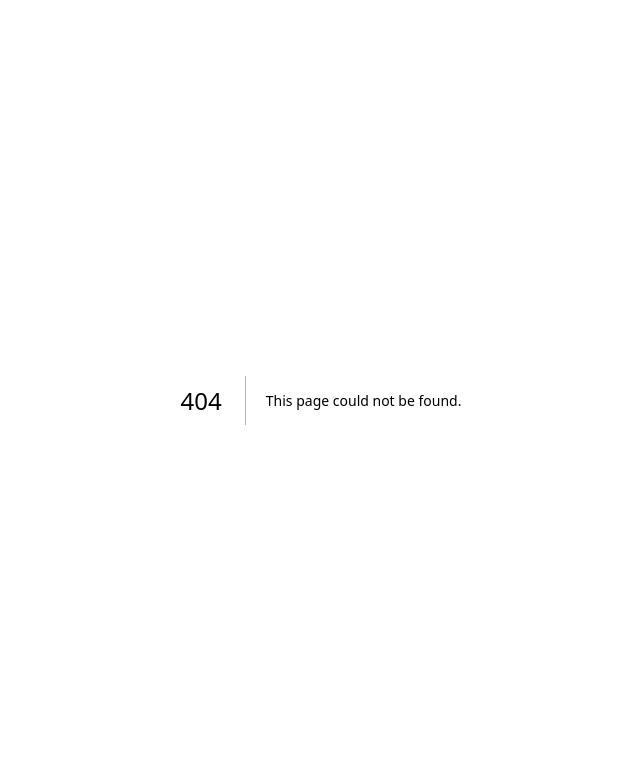
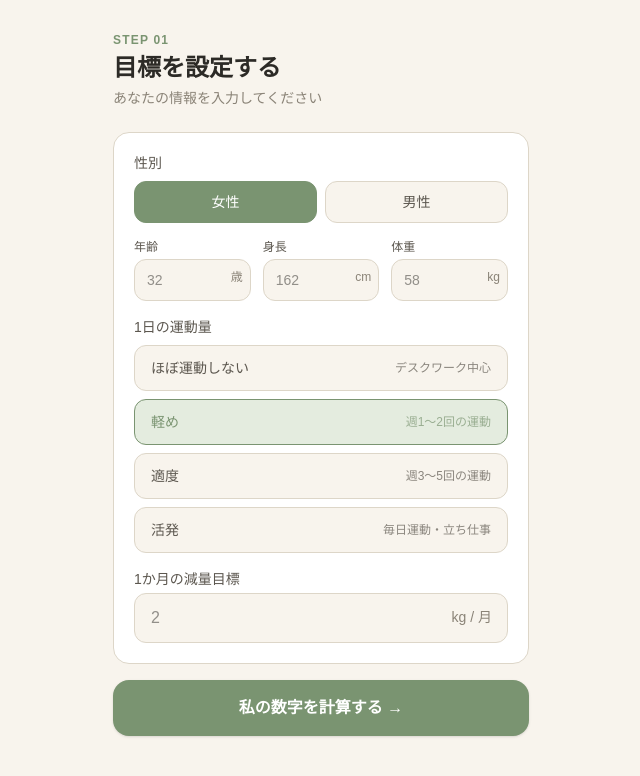
Before and after one commit to yuuyaaoo3-beep/meal-journal, a Next.js app: page /goal in a window 1280 px wide. Before the commit this address had no page. Shown: the top 776 px of the page, without its empty margins (319-959 px from the left). Built offline with nearby package versions, Linux system fonts and the light colour scheme.

Commit message:
目標管理画面を追加

```diff
--- /dev/null
+++ b/app/goal/page.tsx
@@ -0,0 +1,160 @@
+'use client'
+import { useState } from 'react'
+
+export default function Goal() {
+  const [age, setAge] = useState('')
+  const [height, setHeight] = useState('')
+  const [weight, setWeight] = useState('')
+  const [gender, setGender] = useState('female')
+  const [activity, setActivity] = useState('1.375')
+  const [goalWeight, setGoalWeight] = useState('')
+  const [result, setResult] = useState(null)
+
+  const activityOptions = [
+    { value: '1.2', label: 'ほぼ運動しない', sub: 'デスクワーク中心' },
+    { value: '1.375', label: '軽め', sub: '週1〜2回の運動' },
+    { value: '1.55', label: '適度', sub: '週3〜5回の運動' },
+    { value: '1.725', label: '活発', sub: '毎日運動・立ち仕事' },
+  ]
+
+  const calculate = () => {
+    const a = parseFloat(age)
+    const h = parseFloat(height)
+    const w = parseFloat(weight)
+    const g = parseFloat(goalWeight)
+    const mult = parseFloat(activity)
+    if (!a || !h || !w || !g) {
+      alert('すべての項目を入力してください')
+      return
+    }
+    const bmr = gender === 'female'
+      ? 447.6 + 9.2 * w + 3.1 * h - 4.3 * a
+      : 88.4 + 13.4 * w + 4.8 * h - 5.7 * a
+    const tdee = Math.round(bmr * mult)
+    const deficit = Math.round((g * 7200) / 30)
+    const targetCal = Math.max(1200, tdee - deficit)
+    const protein = Math.round((targetCal * 0.25) / 4)
+    const fat = Math.round((targetCal * 0.25) / 9)
+    const carbs = Math.round((targetCal * 0.50) / 4)
+    setResult({ bmr: Math.round(bmr), tdee, targetCal, protein, fat, carbs })
+  }
+
+  return (
+    <div className="min-h-screen bg-[#F8F4ED] pb-24">
+      <div className="max-w-md mx-auto px-4 pt-8">
+        <div className="mb-6">
+          <p className="text-xs font-semibold tracking-widest text-[#7A9471] uppercase mb-1">Step 01</p>
+          <h1 className="text-2xl font-bold text-[#2C2A26]">目標を設定する</h1>
+          <p className="text-sm text-[#8A8377] mt-1">あなたの情報を入力してください</p>
+        </div>
+        <div className="bg-white rounded-2xl p-5 border border-[#DDD6C8] mb-4">
+          <div className="mb-4">
+            <label className="block text-sm text-[#5C574F] mb-2">性別</label>
+            <div className="grid grid-cols-2 gap-2">
+              {['female', 'male'].map((g) => (
+                <button
+                  key={g}
+                  onClick={() => setGender(g)}
+                  className={`py-2.5 rounded-xl text-sm font-medium border transition-all ${
+                    gender === g
+                      ? 'bg-[#7A9471] text-white border-[#7A9471]'
+                      : 'bg-[#F8F4ED] text-[#5C574F] border-[#DDD6C8]'
+                  }`}
+                >
+                  {g === 'female' ? '女性' : '男性'}
+                </button>
+              ))}
+            </div>
+          </div>
+          <div className="grid grid-cols-3 gap-3 mb-4">
+            {[
+              { label: '年齢', placeholder: '32', unit: '歳', val: age, set: setAge },
+              { label: '身長', placeholder: '162', unit: 'cm', val: height, set: setHeight },
+              { label: '体重', placeholder: '58', unit: 'kg', val: weight, set: setWeight },
+            ].map((item) => (
+              <div key={item.label}>
+                <label className="block text-xs text-[#5C574F] mb-1">{item.label}</label>
+                <div className="relative">
+                  <input
+                    type="number"
+                    value={item.val}
+                    onChange={(e) => item.set(e.target.value)}
+                    placeholder={item.placeholder}
+                    className="w-full px-3 py-2.5 rounded-xl border border-[#DDD6C8] bg-[#F8F4ED] text-[#2C2A26] text-sm focus:outline-none focus:border-[#7A9471]"
+                  />
+                  <span className="absolute right-2 top-2.5 text-xs text-[#8A8377]">{item.unit}</span>
+                </div>
+              </div>
+            ))}
+          </div>
+          <div className="mb-4">
+            <label className="block text-sm text-[#5C574F] mb-2">1日の運動量</label>
+            <div className="flex flex-col gap-2">
+              {activityOptions.map((opt) => (
+                <button
+                  key={opt.value}
+                  onClick={() => setActivity(opt.value)}
+                  className={`flex items-center justify-between px-4 py-3 rounded-xl border text-left transition-all ${
+                    activity === opt.value
+                      ? 'bg-[#E4ECDF] border-[#7A9471] text-[#7A9471]'
+                      : 'bg-[#F8F4ED] border-[#DDD6C8] text-[#5C574F]'
+                  }`}
+                >
+                  <span className="text-sm font-medium">{opt.label}</span>
+                  <span className="text-xs opacity-70">{opt.sub}</span>
+                </button>
+              ))}
+            </div>
+          </div>
+          <div>
+            <label className="block text-sm text-[#5C574F] mb-1">1か月の減量目標</label>
+            <div className="relative">
+              <input
+                type="number"
+                value={goalWeight}
+                onChange={(e) => setGoalWeight(e.target.value)}
+                placeholder="2"
+                step="0.5"
+                min="0"
+                max="4"
+                className="w-full px-4 py-3 rounded-xl border border-[#DDD6C8] bg-[#F8F4ED] text-[#2C2A26] focus:outline-none focus:border-[#7A9471]"
+              />
+              <span className="absolute right-4 top-3.5 text-sm text-[#8A8377]">kg / 月</span>
+            </div>
+          </div>
+        </div>
+        <button
+          onClick={calculate}
+          className="w-full py-4 bg-[#7A9471] text-white rounded-2xl font-semibold text-base hover:bg-[#6A8462] transition-colors shadow-sm"
+        >
+          私の数字を計算する →
+        </button>
+        {result && (
+          <div className="mt-4 bg-[#FCEEE5] rounded-2xl p-5 border border-[#F5B89D]">
+            <p className="text-[#E8835A] font-medium text-sm mb-1">あなたの1日のプラン</p>
+            <div className="text-3xl font-bold text-[#2C2A26] mb-1">
+              {result.targetCal.toLocaleString()} <span className="text-base font-normal text-[#8A8377]">kcal</span>
+            </div>
+            <p className="text-xs text-[#8A8377] mb-4">
+              基礎代謝 {result.bmr.toLocaleString()} kcal · 活動代謝 {result.tdee.toLocaleString()} kcal
+            </p>
+            <div className="grid grid-cols-3 gap-3 pt-4 border-t border-[#F5B89D]">
+              {[
+                { label: 'タンパク質', val: result.protein, color: '#E8835A' },
+                { label: '脂質', val: result.fat, color: '#D4A340' },
+                { label: '炭水化物', val: result.carbs, color: '#7A9471' },
+              ].map((item) => (
+                <div key={item.label} className="text-center">
+                  <div className="text-xs text-[#8A8377] mb-1">{item.label}</div>
+                  <div className="text-2xl font-bold" style={{ color: item.color }}>
+                    {item.val}<span className="text-xs font-normal text-[#8A8377]">g</span>
+                  </div>
+                </div>
+              ))}
+            </div>
+          </div>
+        )}
+      </div>
+    </div>
+  )
+}
```
